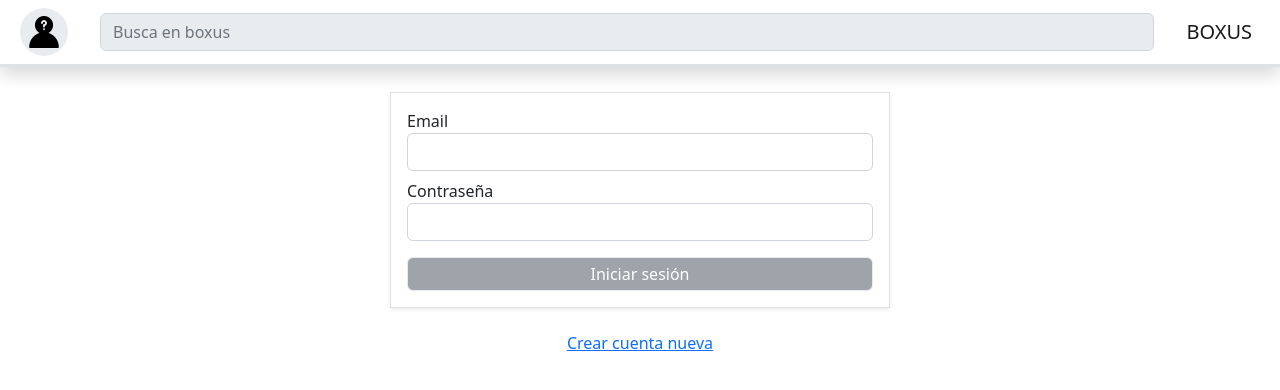
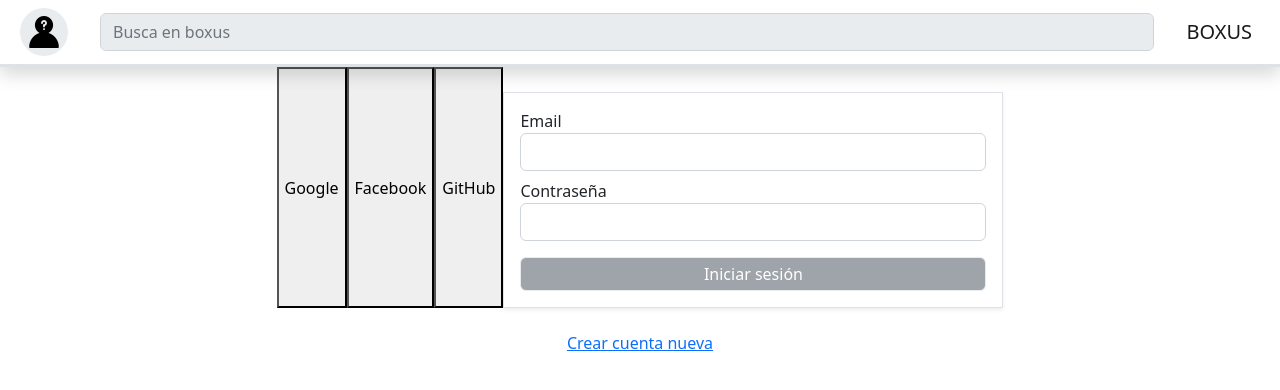
Before and after one commit to rootspyro/Boxus, an Angular app in the folder frontend/: page /login in a window 1280 px wide. Shown: the top 390 px of the page. Built offline with nearby package versions, Linux system fonts and the light colour scheme; no server answers.

Commit message:
Agregando proveedores de OAuth

```diff
--- a/frontend/src/app/modules/login/login.component.html
+++ b/frontend/src/app/modules/login/login.component.html
@@ -1,5 +1,8 @@
 <div class="container">
   <div class="abs-center">
+    <button (click)="signInWithGoogle()">Google</button>
+    <button (click)="signInWithFacebook()">Facebook</button>
+    <button (click)="signInWithGitHub()">GitHub</button>
     <form class="border p-3 form shadow-sm " *ngIf="isLogging; else signUpForm" [formGroup]='loginForm' (ngSubmit)="signIn()">
       <div class="form-group">
         <label for='email'>Email</label>
--- a/frontend/src/app/modules/login/login.component.ts
+++ b/frontend/src/app/modules/login/login.component.ts
@@ -30,6 +30,57 @@ export class LoginComponent {
     private router: Router,
   ) {}
 
+  async signInWithGoogle(): Promise<void> {
+    try {
+      this.loading = true
+      const { data, error } = await this.supabase.signInWithGoogle();
+      console.log(data);
+      if (error) throw error
+      this.router.navigateByUrl('/')
+    } catch (error) {
+      if (error instanceof Error) {
+        alert(error.message)
+      }
+    } finally {
+      this.loginForm.reset()
+      this.loading = false
+    }
+  }
+
+  async signInWithFacebook(): Promise<void> {
+    try {
+      this.loading = true
+      const { data, error } = await this.supabase.signInWithFacebook();
+      console.log(data);
+      if (error) throw error
+      this.router.navigateByUrl('/')
+    } catch (error) {
+      if (error instanceof Error) {
+        alert(error.message)
+      }
+    } finally {
+      this.loginForm.reset()
+      this.loading = false
+    }
+  }
+
+  async signInWithGitHub(): Promise<void> {
+    try {
+      this.loading = true
+      const { data, error } = await this.supabase.signInWithGitHub();
+      console.log(data);
+      if (error) throw error
+      this.router.navigateByUrl('/')
+    } catch (error) {
+      if (error instanceof Error) {
+        alert(error.message)
+      }
+    } finally {
+      this.loginForm.reset()
+      this.loading = false
+    }
+  }
+
   async signIn(): Promise<void> {
     try {
       this.loading = true
@@ -38,7 +89,7 @@ export class LoginComponent {
       const { data, error } = await this.supabase.signIn(email, password);
       console.log(data);
       if (error) throw error
-      else  this.router.navigateByUrl('/')
+      this.router.navigateByUrl('/')
     } catch (error) {
       if (error instanceof Error) {
         alert(error.message)
--- a/frontend/src/app/supabase.service.ts
+++ b/frontend/src/app/supabase.service.ts
@@ -61,6 +61,30 @@ export class SupabaseService {
     return this.supabase.auth.signInWithPassword({ email, password });
   }
 
+  signInWithGoogle() {
+    return this.supabase.auth.signInWithOAuth({
+      provider: 'google',
+      options: {
+        redirectTo: "http://localhost:4200/",
+      }
+    });
+  }
+
+  signInWithFacebook() {
+    return this.supabase.auth.signInWithOAuth({
+      provider: 'facebook',
+      options: {
+        redirectTo: "http://localhost:4200/",
+      }
+    });
+  }
+
+  signInWithGitHub() {
+    return this.supabase.auth.signInWithOAuth({
+      provider: 'github',
+    });
+  }
+
   signUp(email: string, password: string) {
     return this.supabase.auth.signUp({ email, password });
   }
```
